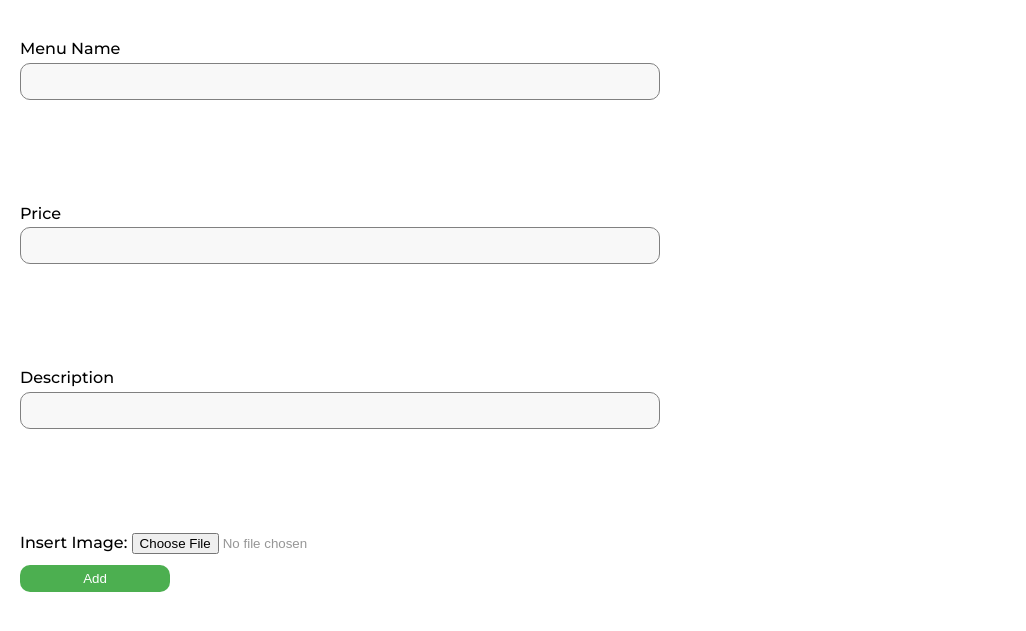
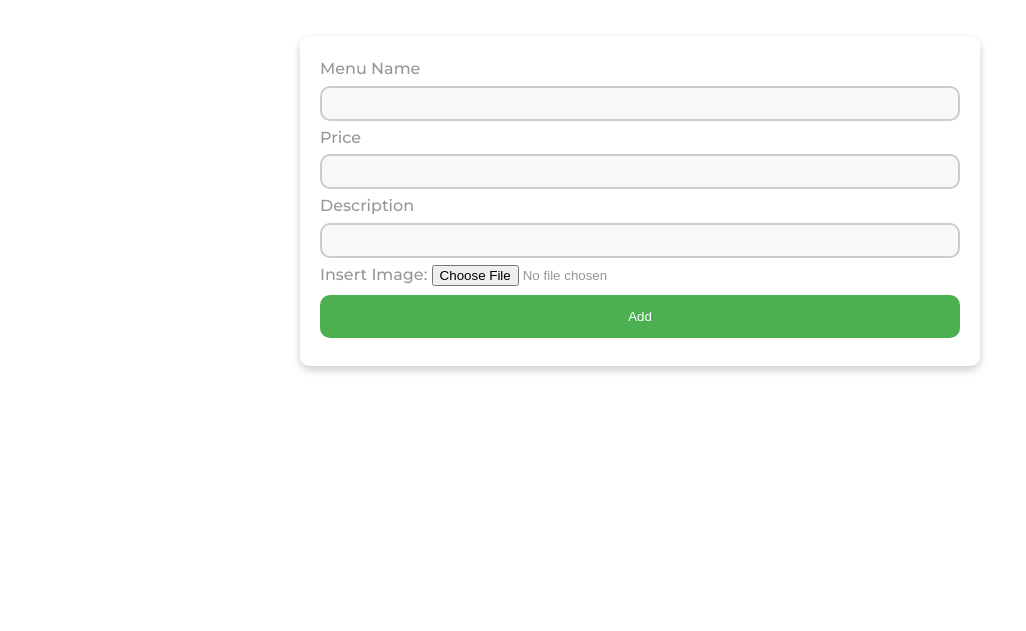
Before and after one commit to RevokatusIvo/ssip-main, a PHP site: page /addmenu.php in a window 1280 px wide. Shown: the part 64-695 px from the top of the page, without its empty margins (0-1026 px from the left). Run offline with PHP 8.4, Linux system fonts and the light colour scheme.

Commit message:
add menu new

```diff
--- a/addmenu.php
+++ b/addmenu.php
@@ -29,38 +29,44 @@ if (isset($_POST["addButton"])) {
 
 <!DOCTYPE html>
 <html lang="en">
+
 <head>
     <meta charset="UTF-8">
     <meta name="viewport" content="width=device-width, initial-scale=1.0">
     <style>
-        .mb-3 {
+        .container {
             width: 50%;
-            margin-top: 100px;
+            margin: 100px auto;
+            background-color: rgba(255, 255, 255, 0.5);
+            box-shadow: 0 4px 8px 0 rgba(0, 0, 0, 0.2);
+            border-radius: 10px;
+            backdrop-filter: blur(5px);
+            padding: 20px;
         }
-        input[type="text"], input[type="number"], input[type="textarea"] {
+
+        input[type="text"],
+        input[type="number"],
+        input[type="textarea"] {
             width: 100%;
+            padding: 8px 12px;
+            margin: 4px 0;
             box-sizing: border-box;
-            padding: 10px 12px;
-            margin: 1px 0;
-            border: 0.5px solid grey;
+            border: 2px solid #ccc;
             border-radius: 10px;
             background-color: #f8f8f8;
-            margin-left: 20px;
         }
-        .form-label {
-            margin-left: 20px;
-            color: black;
-        }
+
         .register-button {
             background-color: #4CAF50;
             color: white;
-        padding: 6px 20px;
-        margin: 10px 20px;
+            padding: 14px 20px;
+            margin: 8px 0;
             border: none;
             border-radius: 10px;
             cursor: pointer;
-        width: 150px;
+            width: 100%;
         }
+
         .register-button:hover {
             background-color: #45a049;
         }
@@ -68,7 +74,8 @@ if (isset($_POST["addButton"])) {
 </head>
 
 <body>
-    <?php include 'layout/header.php'?>
+    <?php include 'layout/header.php' ?>
+    <div class="container">
         <form action="" method="post">
 
             <div class="mb-3">
@@ -93,7 +100,7 @@ if (isset($_POST["addButton"])) {
 
 
         </form>
-
+    </div>
 
 </body>
 
```
Lines whose indentation alone changed are shown as unchanged.
